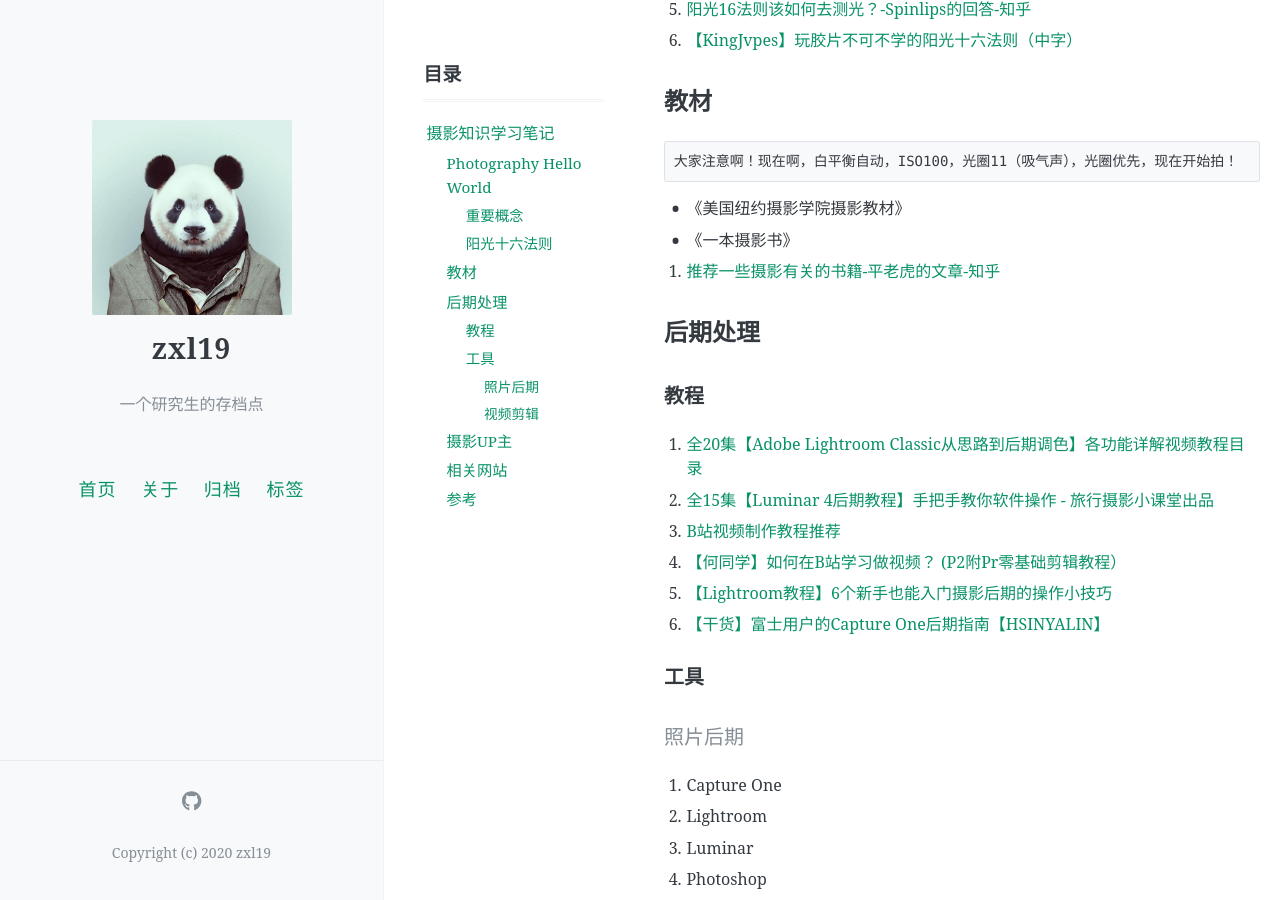
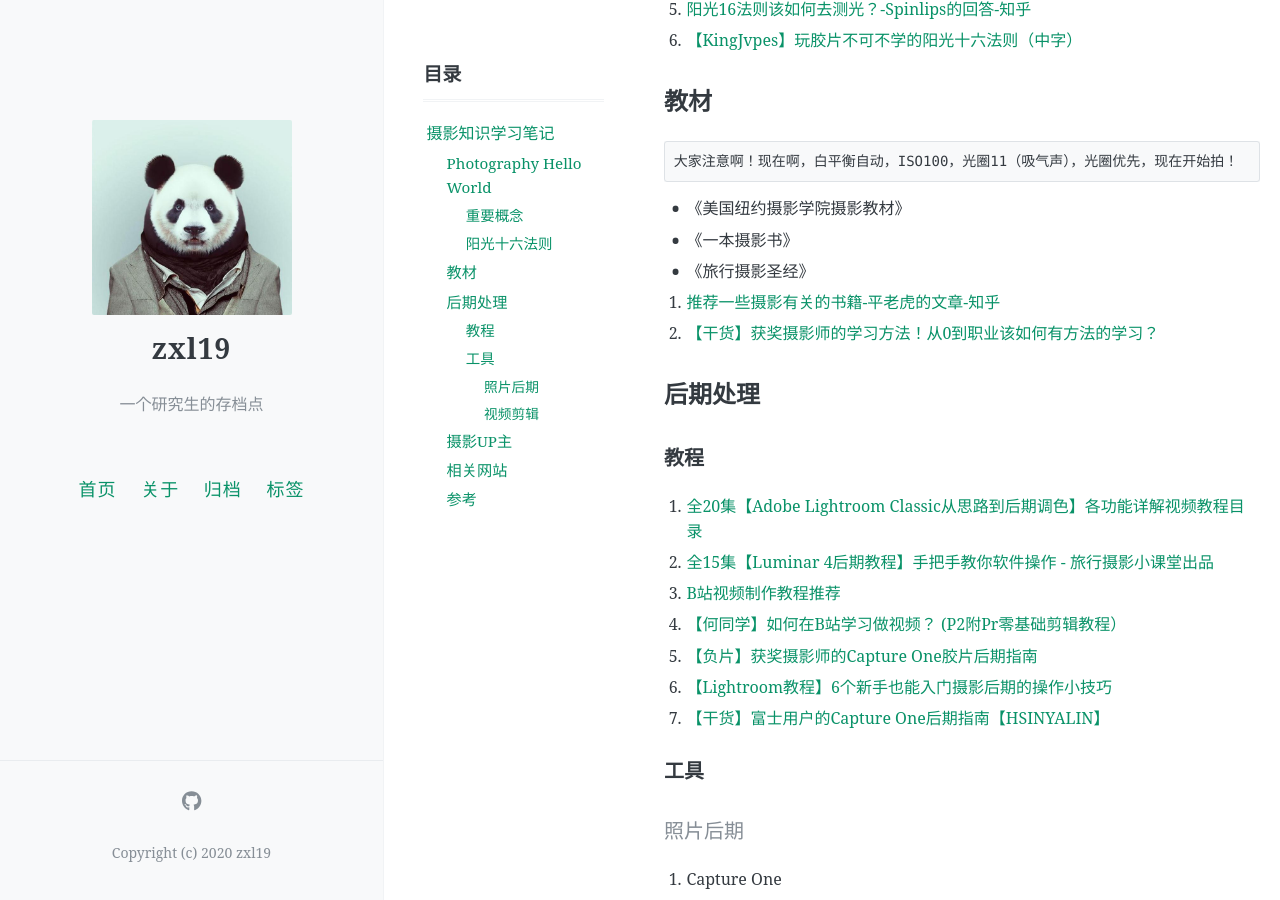
Before and after one commit to zxl19/zxl19.github.io, a Jekyll site: the page built from _posts/2021-08-03-photography-note.md, in a window 1280 px wide and 900 px high, scrolled down 844 px. Built offline with Jekyll 4.4.1, drawn with Linux system fonts in a browser that asks for light colours; comment, search, counter and statistics services are not loaded.

Commit message:
Update 2021-08-03-photography-note.md

```diff
--- a/_posts/2021-08-03-photography-note.md
+++ b/_posts/2021-08-03-photography-note.md
@@ -50,8 +50,10 @@ pinned: false
 
 - 《美国纽约摄影学院摄影教材》
 - 《一本摄影书》
+- 《旅行摄影圣经》
 
 1. [推荐一些摄影有关的书籍-平老虎的文章-知乎](https://zhuanlan.zhihu.com/p/44462745)
+2. [【干货】获奖摄影师的学习方法！从0到职业该如何有方法的学习？](https://www.bilibili.com/video/BV14K411K7df)
 
 ## 后期处理
 
@@ -61,8 +63,9 @@ pinned: false
 2. [全15集【Luminar 4后期教程】手把手教你软件操作 - 旅行摄影小课堂出品](https://www.bilibili.com/read/cv13519185)
 3. [B站视频制作教程推荐](https://www.bilibili.com/read/cv960192)
 4. [【何同学】如何在B站学习做视频？ (P2附Pr零基础剪辑教程）](https://www.bilibili.com/video/BV1EW411R77n)
-5. [【Lightroom教程】6个新手也能入门摄影后期的操作小技巧](https://www.bilibili.com/video/BV1M64y147n3)
-6. [【干货】富士用户的Capture One后期指南【HSINYALIN】](https://www.bilibili.com/video/BV1b64y1i7sy)
+5. [【负片】获奖摄影师的Capture One胶片后期指南](https://www.bilibili.com/video/BV1e64y1X72U)
+6. [【Lightroom教程】6个新手也能入门摄影后期的操作小技巧](https://www.bilibili.com/video/BV1M64y147n3)
+7. [【干货】富士用户的Capture One后期指南【HSINYALIN】](https://www.bilibili.com/video/BV1b64y1i7sy)
 
 ### 工具
 
```
